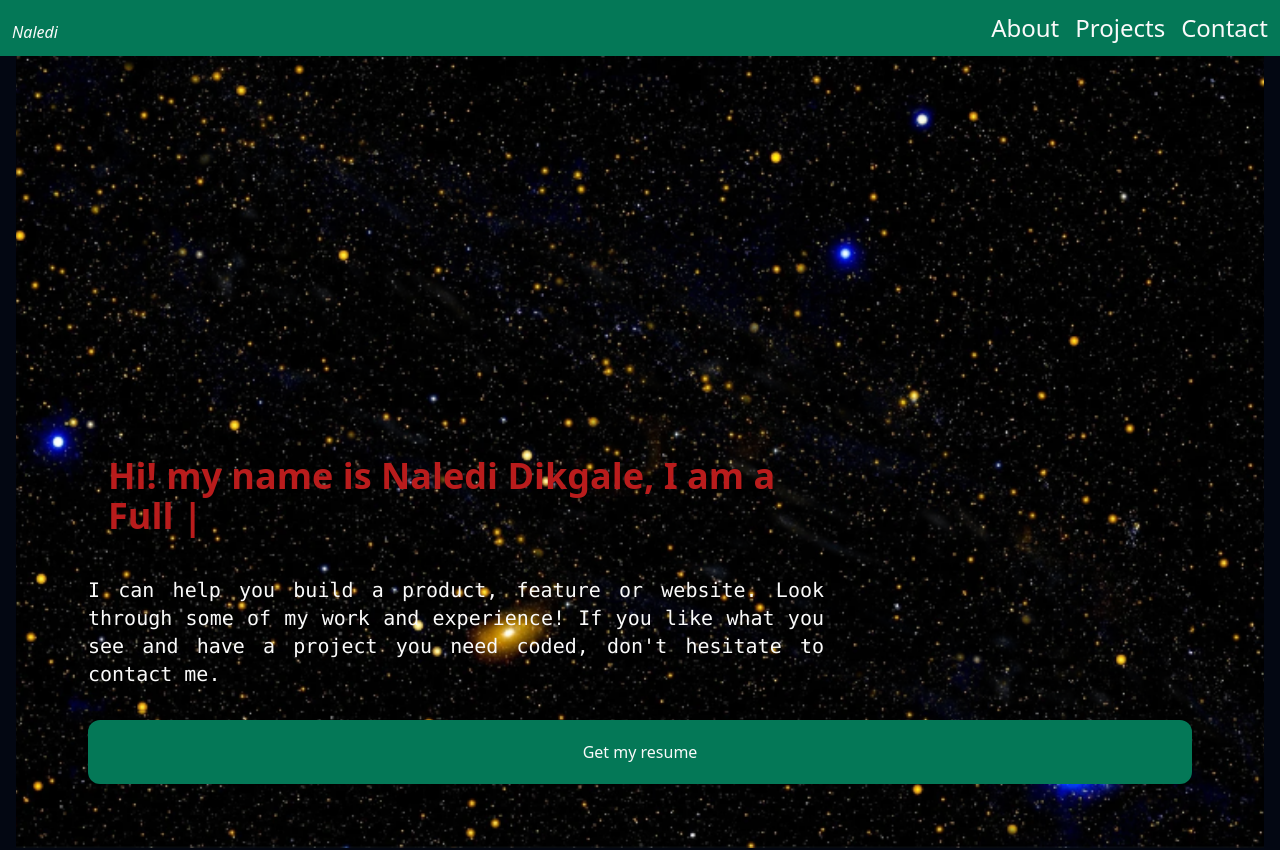
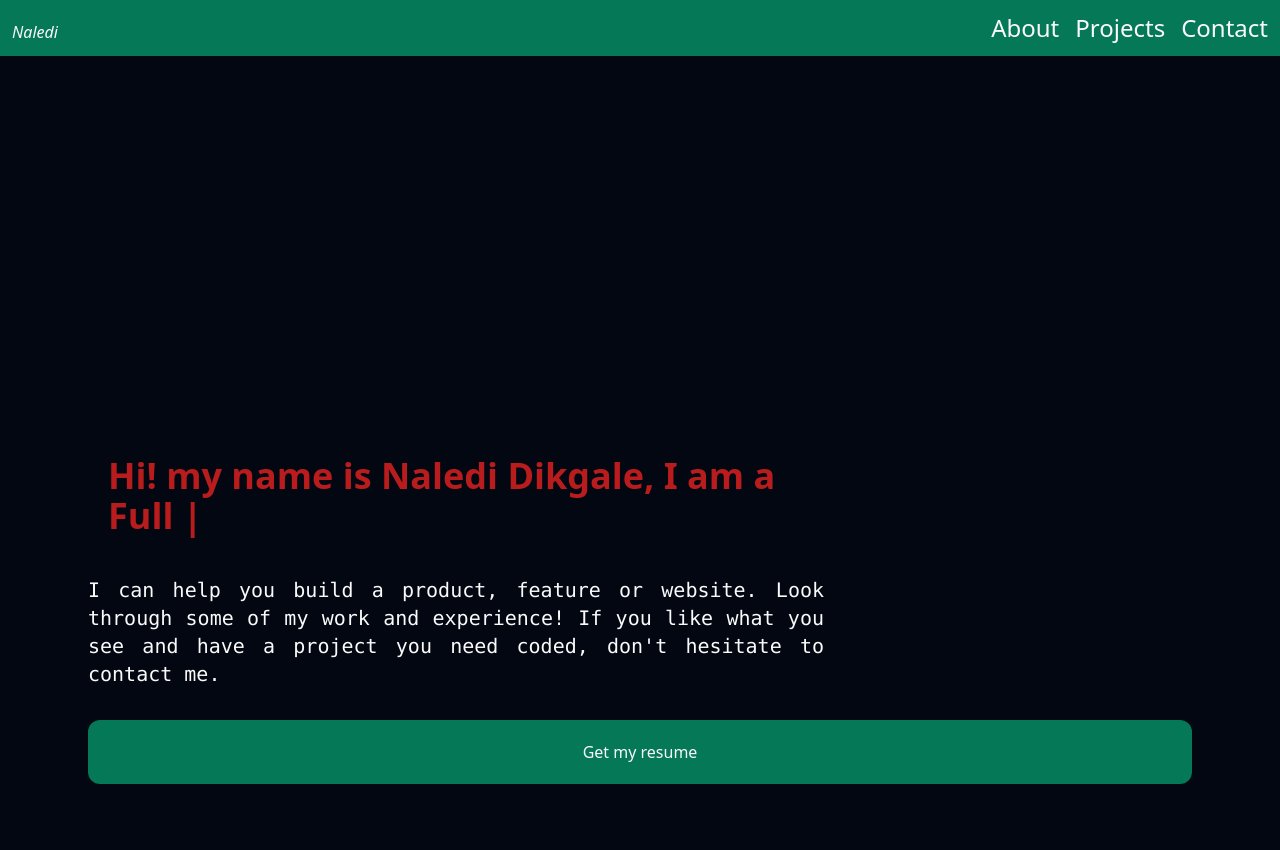
Before and after one commit to Naledi-Dikgale/my-portfolio, a React (Vite) app: page / in a window 1280 px wide. Shown: the top 850 px of the page. Built offline with nearby package versions, Linux system fonts and the light colour scheme.

Commit message:
Remove background

```diff
--- a/tailwind.config.js
+++ b/tailwind.config.js
@@ -16,9 +16,9 @@ export default {
       fontFamily: {
         poppins: ["Poppins", "sans-serif"],
       },
-      backgroundImage: {
-        hero: "url('/images/universe.png')"
-      }
+      // backgroundImage: {
+      //   hero: "url('/images/universe.png')"
+      // }
     },
     // screens: {
     //   xs: "480px",
```
